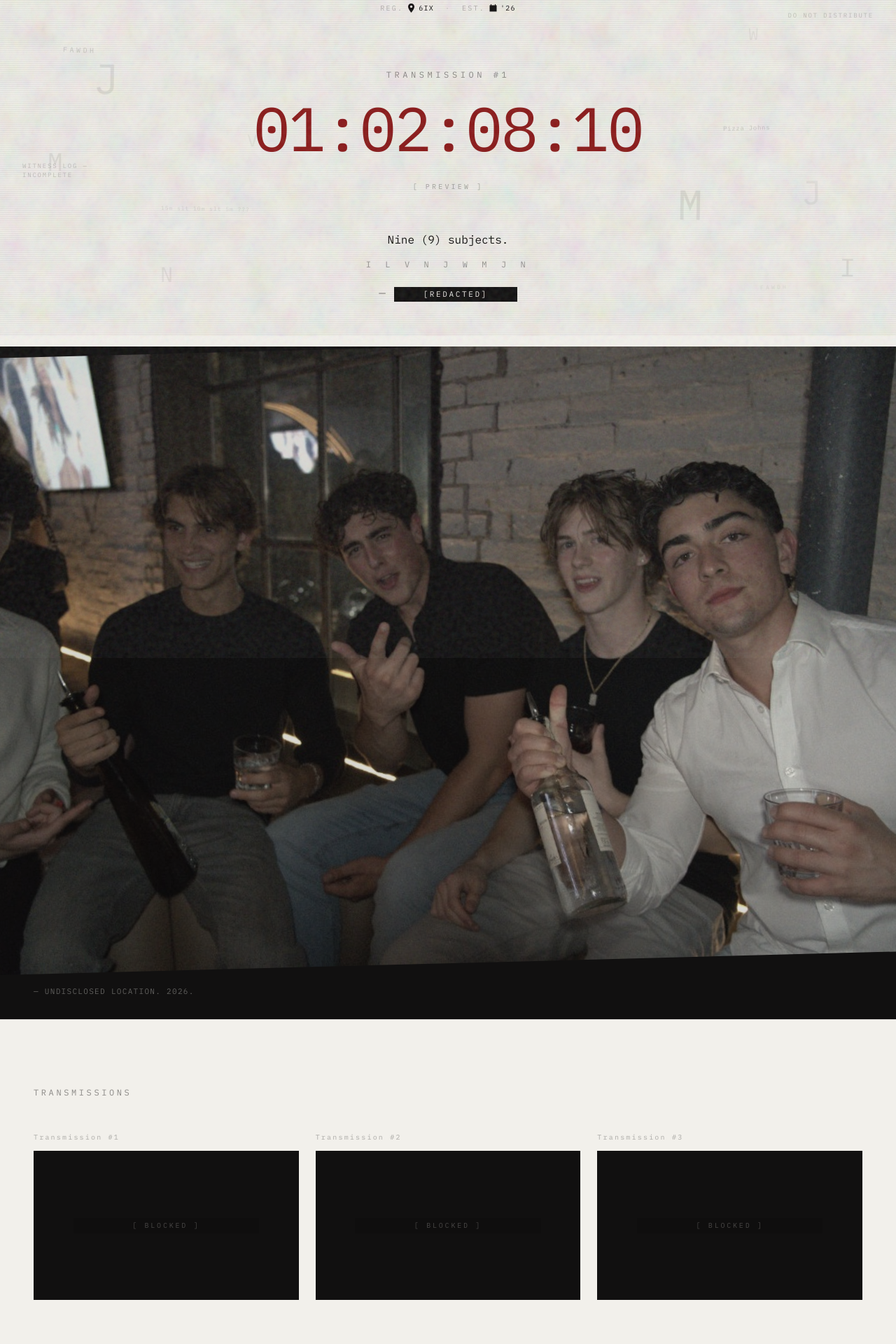
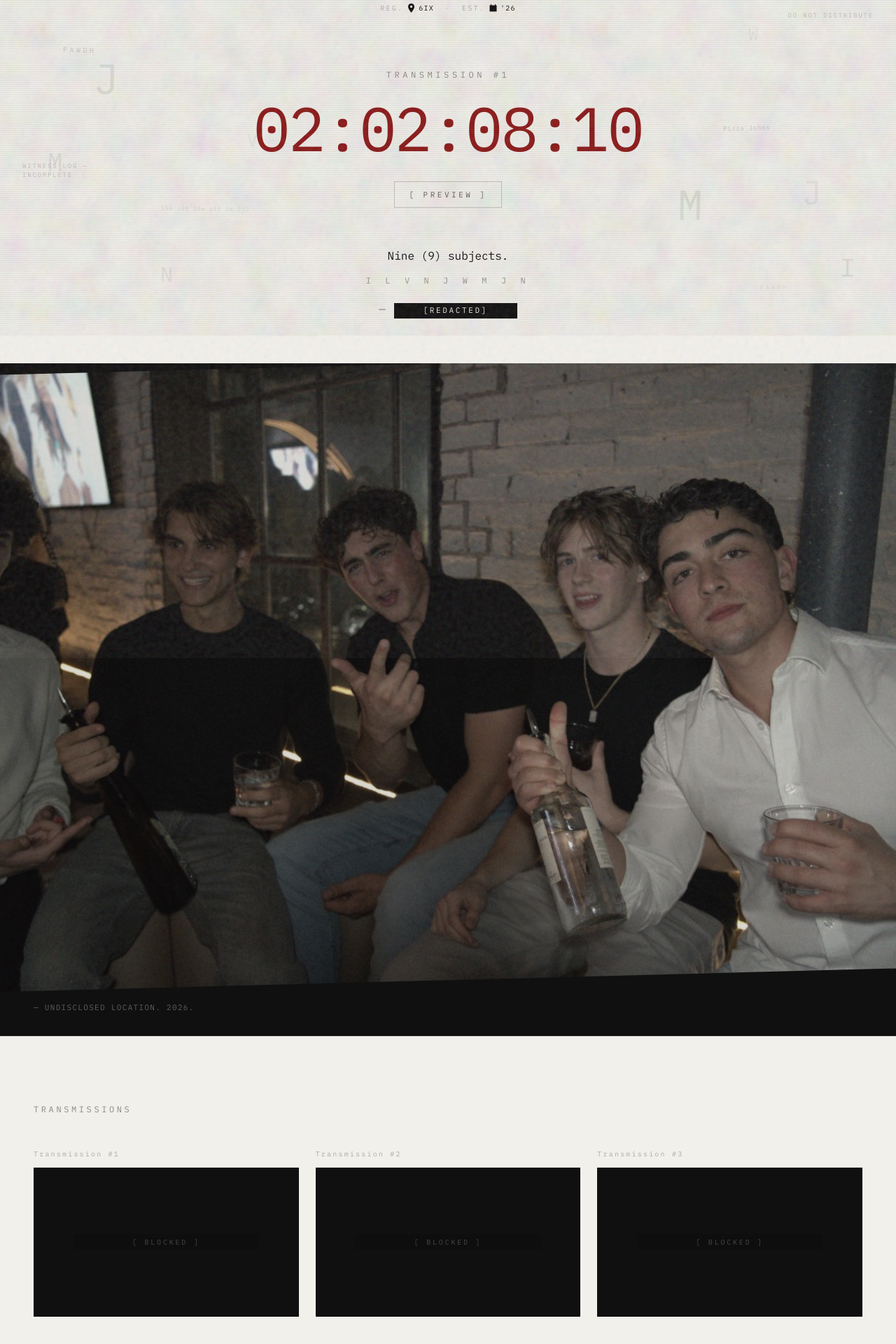
Before and after one commit to NewLegacy1/Spiritual-Deficit-LLC, a Next.js app: page / in a window 1280 px wide. Shown: the part 320-2240 px from the top of the page at 70% size. Built offline with nearby package versions, Linux system fonts and the light colour scheme.

Commit message:
Improve preview access and set countdown to Saturday 11:11 PM.
Visible PREVIEW button, Transmission #1 opens puzzle gate, countdown targets May 23.

```diff
--- a/src/app/page.tsx
+++ b/src/app/page.tsx
@@ -1,5 +1,8 @@
 import { Countdown } from "@/components/Countdown";
-import { TransmissionGate } from "@/components/TransmissionGate";
+import {
+  PreviewButton,
+  TransmissionGateProvider,
+} from "@/components/TransmissionGate";
 import { GlitchText } from "@/components/GlitchText";
 import { SubjectInitials } from "@/components/FloatingLetters";
 import { LegalMeta } from "@/components/LegalMeta";
@@ -8,6 +11,7 @@ import { TransmissionsSection } from "@/components/TransmissionsSection";
 
 export default function Home() {
   return (
+    <TransmissionGateProvider>
       <main className="relative z-10">
         <header className="flex items-start justify-between px-6 py-8 md:px-12">
           <p className="text-xs uppercase tracking-[0.35em]">
@@ -33,11 +37,10 @@ export default function Home() {
             <p className="text-xs uppercase tracking-[0.38em] text-charcoal/45">
               Transmission #1
             </p>
-          <TransmissionGate>
             <div className="mt-6">
               <Countdown />
             </div>
-          </TransmissionGate>
+            <PreviewButton />
           </div>
 
           <div className="mt-12 text-sm md:mt-14 md:text-base">
@@ -68,5 +71,6 @@ export default function Home() {
           </p>
         </footer>
       </main>
+    </TransmissionGateProvider>
   );
 }
--- a/src/components/Countdown.tsx
+++ b/src/components/Countdown.tsx
@@ -2,8 +2,8 @@
 
 import { useEffect, useState } from "react";
 
-/** Friday May 22, 11:11 PM — local time, no label. */
-const TARGET = new Date(2026, 4, 22, 23, 11, 0);
+/** Saturday May 23, 11:11 PM — local time, no label. */
+const TARGET = new Date(2026, 4, 23, 23, 11, 0);
 
 function pad(n: number) {
   return String(n).padStart(2, "0");
--- a/src/components/TransmissionGate.tsx
+++ b/src/components/TransmissionGate.tsx
@@ -1,7 +1,9 @@
 "use client";
 
 import {
+  createContext,
   useCallback,
+  useContext,
   useEffect,
   useId,
   useRef,
@@ -16,17 +18,29 @@ function normalizeGuess(value: string) {
   return value.trim().toLowerCase().replace(/\s+/g, "");
 }
 
-type TransmissionGateProps = {
-  children: ReactNode;
+type GateContextValue = {
+  openGate: () => void;
 };
 
-export function TransmissionGate({ children }: TransmissionGateProps) {
+const TransmissionGateContext = createContext<GateContextValue | null>(null);
+
+export function useTransmissionGate() {
+  const ctx = useContext(TransmissionGateContext);
+  if (!ctx) {
+    throw new Error("useTransmissionGate must be used within TransmissionGateProvider");
+  }
+  return ctx;
+}
+
+export function TransmissionGateProvider({ children }: { children: ReactNode }) {
   const [open, setOpen] = useState(false);
   const [solved, setSolved] = useState(false);
   const [guess, setGuess] = useState("");
   const [reject, setReject] = useState(false);
   const inputId = useId();
   const dialogRef = useRef<HTMLDivElement>(null);
+
+  const openGate = useCallback(() => setOpen(true), []);
 
   const close = useCallback(() => {
     setOpen(false);
@@ -59,17 +73,8 @@ export function TransmissionGate({ children }: TransmissionGateProps) {
   };
 
   return (
-    <>
+    <TransmissionGateContext.Provider value={{ openGate }}>
       {children}
-      <button
-        type="button"
-        onClick={() => setOpen(true)}
-        className="group mt-8 text-[10px] uppercase tracking-[0.32em] text-charcoal/35 transition-colors hover:text-charcoal/60"
-      >
-        <span className="glitch inline-block" data-text="[ PREVIEW ]">
-          [ PREVIEW ]
-        </span>
-      </button>
 
       {open && (
         <div
@@ -156,7 +161,23 @@ export function TransmissionGate({ children }: TransmissionGateProps) {
           </div>
         </div>
       )}
-    </>
+    </TransmissionGateContext.Provider>
+  );
+}
+
+export function PreviewButton() {
+  const { openGate } = useTransmissionGate();
+
+  return (
+    <button
+      type="button"
+      onClick={openGate}
+      className="group mt-8 border border-charcoal/20 px-5 py-2.5 text-[11px] uppercase tracking-[0.32em] text-charcoal/65 transition-colors hover:border-charcoal/45 hover:bg-charcoal/[0.04] hover:text-charcoal"
+    >
+      <span className="glitch inline-block" data-text="[ PREVIEW ]">
+        [ PREVIEW ]
+      </span>
+    </button>
   );
 }
 
--- a/src/components/TransmissionsSection.tsx
+++ b/src/components/TransmissionsSection.tsx
@@ -1,10 +1,16 @@
+"use client";
+
+import { useTransmissionGate } from "@/components/TransmissionGate";
+
 const TRANSMISSIONS = [
-  { id: 1, label: "Transmission #1" },
-  { id: 2, label: "Transmission #2" },
-  { id: 3, label: "Transmission #3" },
+  { id: 1, label: "Transmission #1", preview: true },
+  { id: 2, label: "Transmission #2", preview: false },
+  { id: 3, label: "Transmission #3", preview: false },
 ] as const;
 
 export function TransmissionsSection() {
+  const { openGate } = useTransmissionGate();
+
   return (
     <section
       id="transmissions"
@@ -15,11 +21,23 @@ export function TransmissionsSection() {
       </p>
 
       <ul className="mt-12 grid gap-8 md:grid-cols-3 md:gap-6">
-        {TRANSMISSIONS.map(({ id, label }) => (
+        {TRANSMISSIONS.map(({ id, label, preview }) => (
           <li key={id}>
             <p className="mb-3 text-[10px] tracking-[0.22em] text-charcoal/30">
               {label}
             </p>
+            {preview ? (
+              <button
+                type="button"
+                onClick={openGate}
+                className="flex w-full aspect-video cursor-crosshair items-center justify-center bg-charcoal transition-opacity hover:opacity-90"
+                aria-label="Transmission 1 preview"
+              >
+                <span className="transmission-blocked min-w-[70%] text-center text-[10px] tracking-[0.28em] text-linen/25">
+                  [ BLOCKED ]
+                </span>
+              </button>
+            ) : (
               <div
                 className="flex aspect-video items-center justify-center bg-charcoal"
                 aria-hidden
@@ -28,6 +46,7 @@ export function TransmissionsSection() {
                   [ BLOCKED ]
                 </span>
               </div>
+            )}
           </li>
         ))}
       </ul>
```
Lines whose indentation alone changed are shown as unchanged.
